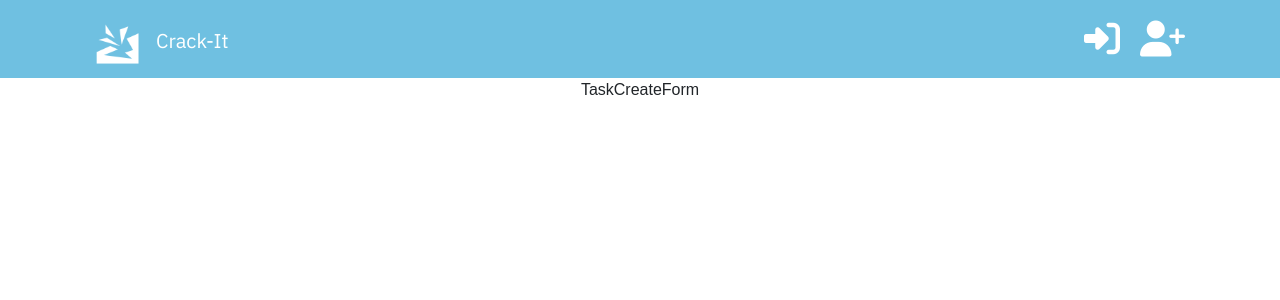
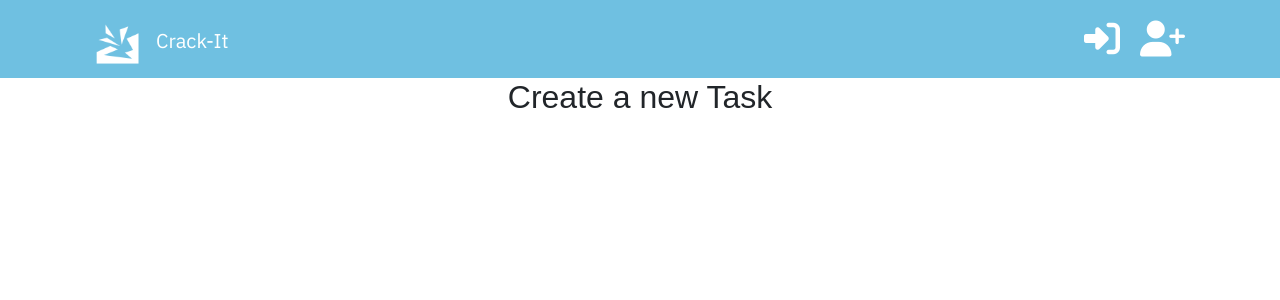
Before and after one commit to alcl2000/Amy-Lewis-PP5-FE, a React (Create React App) app: page /tasks/create in a window 1280 px wide. Shown: the top 300 px of the page. Built offline with nearby package versions, Linux system fonts and the light colour scheme; no server answers.

Commit message:
add: new form

```diff
--- a/src/pages/tasks/TaskCreateForm.js
+++ b/src/pages/tasks/TaskCreateForm.js
@@ -1,9 +1,20 @@
 import React from 'react'
+import { Container, Form } from 'react-bootstrap'
 
 const TaskCreateForm = () => {
-  return (
-    <div>TaskCreateForm</div>
-  )
+    //Return statement
+    return (
+        <div>
+            <Container>
+                <h2>
+                    Create a new Task
+                </h2>
+                <Form>
+
+                </Form>
+            </Container>
+        </div>
+    )
 }
 
 export default TaskCreateForm
```
